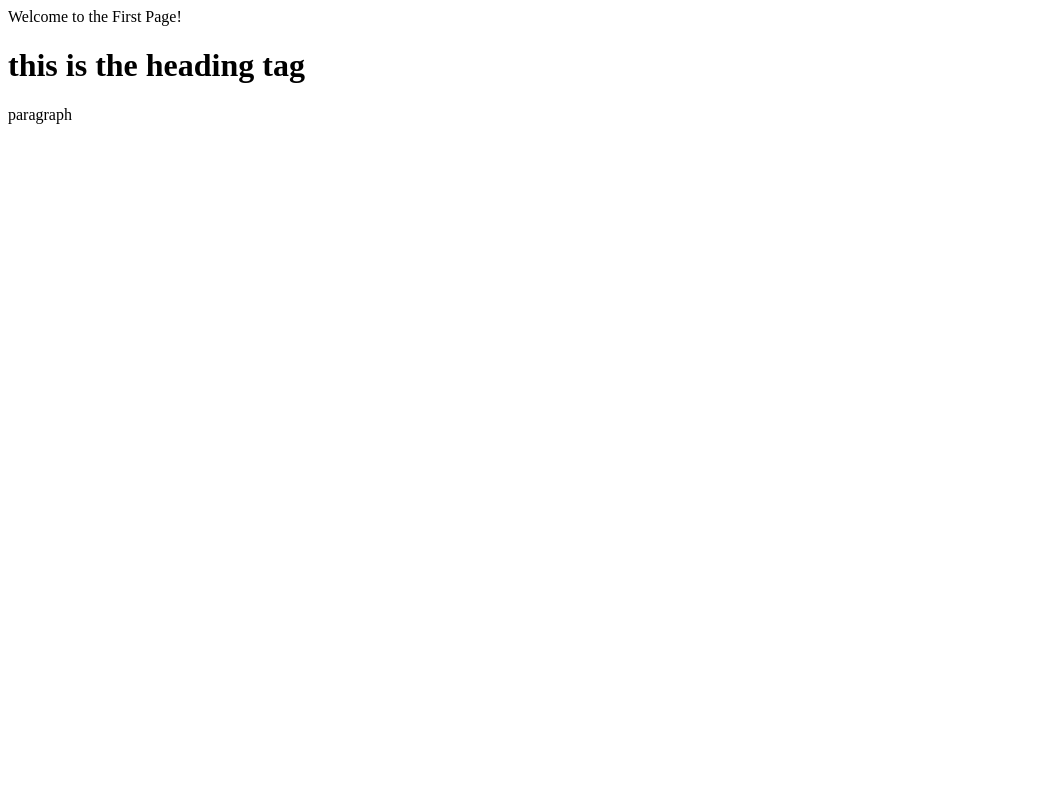
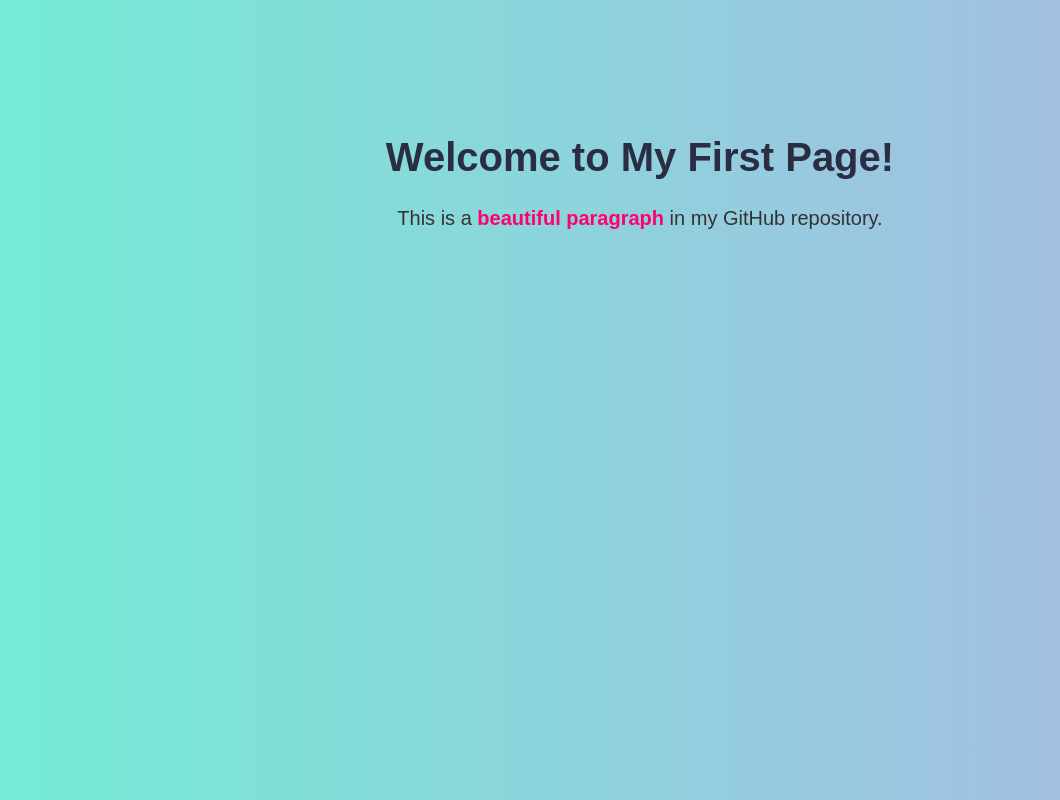
Before and after one commit to Nisra2815/First, a plain HTML site: page index.html in a window 1280 px wide. Shown: the whole page, without its empty margins (0-1060 px from the left). Drawn offline with Linux system fonts and the light colour scheme.

Commit message:
Update index.html

```diff
--- a/index.html
+++ b/index.html
@@ -1,10 +1,30 @@
+<!DOCTYPE html>
 <html>
-    <head>
-        Welcome to the First Page!
-        <title> Welcome in my Github Repostory.</title>
-        <body>
-            <h1>this is the heading tag</h1>
-            <p><bold>paragraph</bold></p>
-        </body>
-    </head>
+<head>
+    <meta charset="UTF-8">
+    <title>Welcome to My GitHub Repository</title>
+    <style>
+        body {
+            font-family: "Poppins", sans-serif;
+            background: linear-gradient(to right, #74ebd5, #ACB6E5);
+            color: #333;
+            text-align: center;
+            padding-top: 100px;
+        }
+        h1 {
+            color: #2b2d42;
+            font-size: 40px;
+        }
+        p {
+            font-size: 20px;
+        }
+        b {
+            color: #ff006e;
+        }
+    </style>
+</head>
+<body>
+    <h1>Welcome to My First Page!</h1>
+    <p>This is a <b>beautiful paragraph</b> in my GitHub repository.</p>
+</body>
 </html>
```
